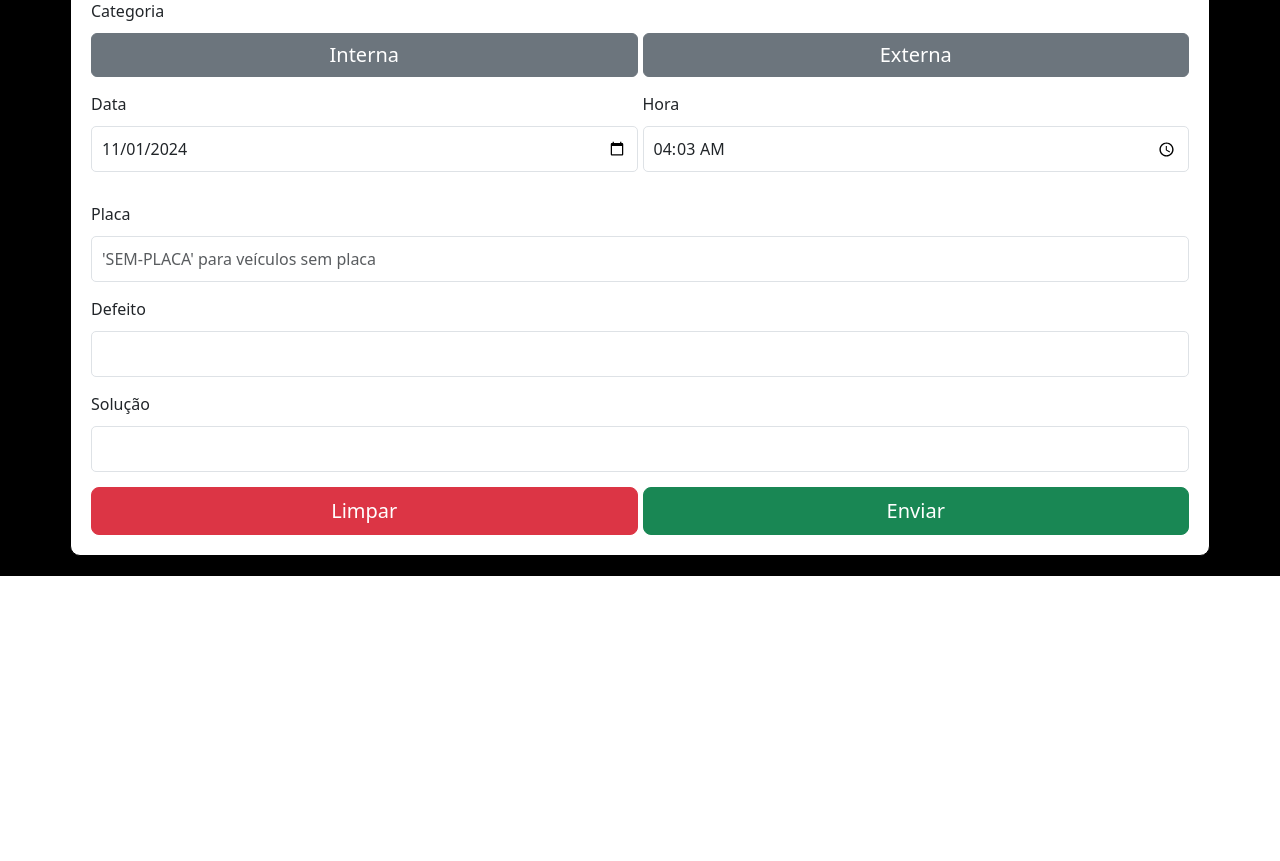
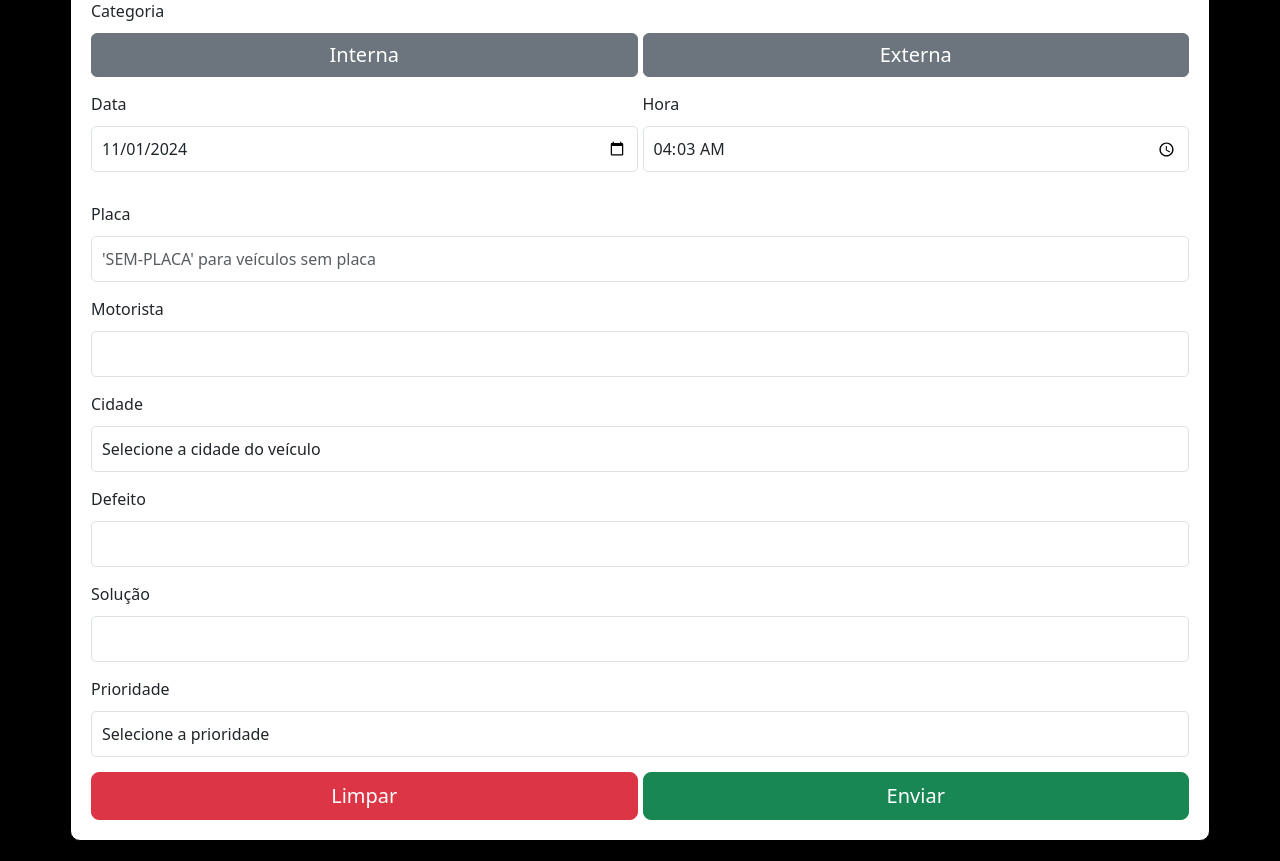
Before and after one commit to santosigor45/os-antunes, a Flask app: page /cadastrar_os in a window 1280 px wide. Shown: the part 466-1327 px from the top of the page. Before the commit the page ends 1042 px from the top, so only its background shows below. Run offline with Flask 3, Linux system fonts and the light colour scheme; the visitor is signed in with stand-in values (Sample User, id 1); data that the repository does not hold is empty; parts of the project's set-up code (start-up, migrations or seed data) failed here and were passed over; some libraries are stand-ins or nearby versions.

Commit message:
adding fields and a pdf page

```diff
--- a/blueprints/admin/__init__.py
+++ b/blueprints/admin/__init__.py
@@ -1,11 +1,12 @@
 from flask_admin import Admin
 from .admin_views import *
 from ext.database import db
-from models import Placas, User
+from models import Placas, Cidades, User
 
 
 def init_app(app):
     admin = Admin(app, template_mode='bootstrap3', base_template='admin_template.html', url='/admin', index_view=MyAdminIndexView())
 
     admin.add_view(PlacasView(Placas, db.session, category='Dados'))
+    admin.add_view(MyModelView(Cidades, db.session, category='Dados'))
     admin.add_view(MyModelView(User, db.session, category='Dados'))
--- a/blueprints/views/views.py
+++ b/blueprints/views/views.py
@@ -1,6 +1,6 @@
 from flask import render_template, redirect, url_for, send_from_directory
 from flask_login import current_user
-from models import Placas
+from models import Placas, Cidades, Motoristas
 
 
 def home():
@@ -12,7 +12,9 @@ def home():
 
 def cadastrar_os():
     placas = [row.to_dict() for row in Placas.query]
-    return render_template("cadastrar_os.html", placas=placas)
+    cidades = [cidade for cidade in Cidades.query.all()]
+    motoristas = [motorista for motorista in Motoristas.query.all()]
+    return render_template("cadastrar_os.html", placas=placas, cidades=cidades, motoristas=motoristas)
 
 
 def pesquisar():
--- a/static/main.js
+++ b/static/main.js
@@ -5,6 +5,8 @@ document.addEventListener('DOMContentLoaded', function () {
     exibirModal();
     exibirMensagemPersonalizada();
     setupFormListeners();
+    setupPlacaInput();
+    setupMotoristaInput();
 });
 
 // Add focus event listeners to all input fields to ensure they scroll into view.
@@ -62,24 +64,45 @@ function setupFormListeners() {
         form.addEventListener('submit', function (event) {
             event.preventDefault();
             var formData = new FormData(this);
-            var formId = form.getAttribute('id')
-            var url = '/process_form/send'
+            var formId = form.getAttribute('id');
+            var url = '/process_form/send';
 
-            sendDataToServer(url, formData, form.getAttribute('method'))
-                .then(({ message, type, pdf_link }) => {
+            // Envia o formulário e lida com a resposta como um PDF combinado
+            fetch(url, {
+                method: form.getAttribute('method'),
+                body: formData
+            })
+            .then(response => {
+                if (!response.ok) {
+                    throw new Error('Erro ao processar o formulário.');
+                }
+                return response.blob();
+            })
+            .then(blob => {
+                // Limpar o formulário e exibir mensagens de sucesso
                 limparFormulario(formId);
-                    showHiddenDiv(['container-destino'], ['add']);
-                    exibirMensagemFlash(message, type);
-                    const printWindow = window.open(pdf_link);
+                showHiddenDiv(['container-fornecedor'], ['add']);
+                exibirMensagemFlash('Formulário enviado com sucesso!', 'success');
+
+                // Cria uma URL temporária para o blob do PDF
+                const pdfUrl = URL.createObjectURL(blob);
+
+                // Abre o PDF em uma nova janela para impressão
+                const printWindow = window.open(pdfUrl);
 
                 printWindow.onload = function() {
                     printWindow.focus();
                     printWindow.print();
                 };
+
+                // Libera a URL do blob após o uso
+                printWindow.onafterprint = function() {
+                    URL.revokeObjectURL(pdfUrl);
+                };
             })
             .catch(error => {
                 exibirMensagemFlash('Houve um erro. Por favor tente novamente.', 'info');
-                    console.log(error);
+                console.error(error);
             });
         });
     });
@@ -138,6 +161,30 @@ function setupPlacaOptions(field) {
     });
 }
 
+function setupMotoristaInput() {
+    var motorista = document.getElementById('motorista');
+    var motoristaOptions = document.getElementById('motoristaOptions');
+
+    if (!motoristaOptions) {
+        return
+    }
+
+    var all_motoristas = Array.from(motoristaOptions.children);
+
+    motorista.addEventListener('input', function() {
+        motorista.value = motorista.value.toUpperCase().replace(/[0-9]/g, '');
+        var valorAtual = motorista.value;
+        motoristaOptions.innerHTML = '';
+
+        filterAndDisplayOptions(valorAtual, all_motoristas, motorista, motoristaOptions);
+    });
+
+    motorista.addEventListener('blur', function() {
+        setTimeout(function() {
+            motoristaOptions.classList.remove('show');
+        }, 300);
+    });
+}
 
 // setup the field "Placa" to correspond to a specific pattern
 function setupPlacaPattern(field) {
--- a/templates/cadastrar_os.html
+++ b/templates/cadastrar_os.html
@@ -15,10 +15,10 @@
             <label>Categoria</label>
             <div class="button-container">
                 <input type="radio" class="btn-check" name="categoria" id="interna" value="interna" autocomplete="off" required/>
-                <label class="btn btn-secondary label-interna" for="interna" style="margin-right: 5px;" onclick="showHiddenDiv(['container-destino'], ['add']);">Interna</label>
+                <label class="btn btn-secondary label-interna" for="interna" style="margin-right: 5px;" onclick="showHiddenDiv(['container-fornecedor'], ['add']);">Interna</label>
 
                 <input type="radio" class="btn-check" name="categoria" id="externa" value="externa" autocomplete="off"/>
-                <label class="btn btn-secondary label-externa" for="externa" onclick="showHiddenDiv(['container-destino'], ['remove']);">Externa</label>
+                <label class="btn btn-secondary label-externa" for="externa" onclick="showHiddenDiv(['container-fornecedor'], ['remove']);">Externa</label>
             </div>
             <div class="form-group" style="display: flex;">
                 <div class="form-group">
@@ -46,6 +46,24 @@
                 <input class="form-control" id="descricao" name="descricao">
             </div>
             <div class="form-group">
+                <label for="motorista">Motorista</label>
+                <input type="text" class="form-control" id="motorista" name="motorista" required>
+                <div id="motoristaOptions" class="dynamic-options">
+                    {% for motorista in motoristas %}
+                        <div class="dynamic-option">{{ motorista.motorista }} <b>| {{ motorista.cidade }}</b></div>
+                    {% endfor %}
+                </div>
+            </div>
+            <div class="form-group">
+                <label for="cidade">Cidade</label>
+                <select name="cidade" id="cidade" class="form-control" required>
+                    <option disabled selected value="">Selecione a cidade do veículo</option>
+                    {% for cidade in cidades %}
+                        <option>{{ cidade.cidade }}</option>
+                    {% endfor %}
+                </select>
+            </div>
+            <div class="form-group">
                 <label for="defeito">Defeito</label>
                 <input type="text" class="form-control" id="defeito" name="defeito" required>
             </div>
@@ -53,9 +71,20 @@
                 <label for="solucao">Solução</label>
                 <input type="text" class="form-control" id="solucao" name="solucao" required>
             </div>
-            <div class="form-group hidden" id="container-destino">
-                <label>Destino</label>
-                <input type="text" class="form-control destino" id="destino" name="destino">
+            <div class="form-group">
+                <label for="prioridade">Prioridade</label>
+                <select name="prioridade" id="prioridade" class="form-control" required>
+                    <option disabled selected value="">Selecione a prioridade</option>
+                    <option value="0">Baixa</option>
+                    <option value="1">Média</option>
+                    <option value="2">Alta</option>
+                    <option value="3">Urgente</option>
+                    <option value="4">Muito Urgente</option>
+                </select>
+            </div>
+            <div class="form-group hidden" id="container-fornecedor">
+                <label>Fornecedor</label>
+                <input type="text" class="form-control" id="fornecedor" name="fornecedor">
             </div>
             <div class="button-container" style="margin: 0; flex-wrap: nowrap;">
                 <button type="button" class="btn btn-danger btn-lg" id="limpar" onclick="confirmarLimpeza('cadastrar_os');showHiddenDiv(['container-destino'], ['add']);">Limpar</button>
```
Also changed, not shown: ext/core.py (+52 -4 lines), models.py (+17 -0 lines), 1 other file. Lines whose indentation alone changed are shown as unchanged.
